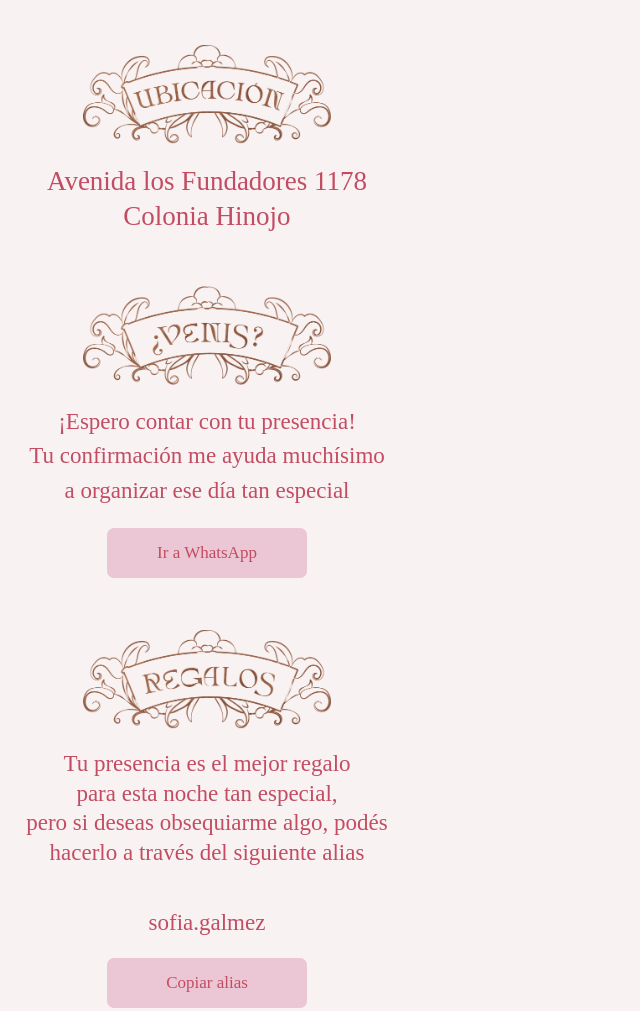
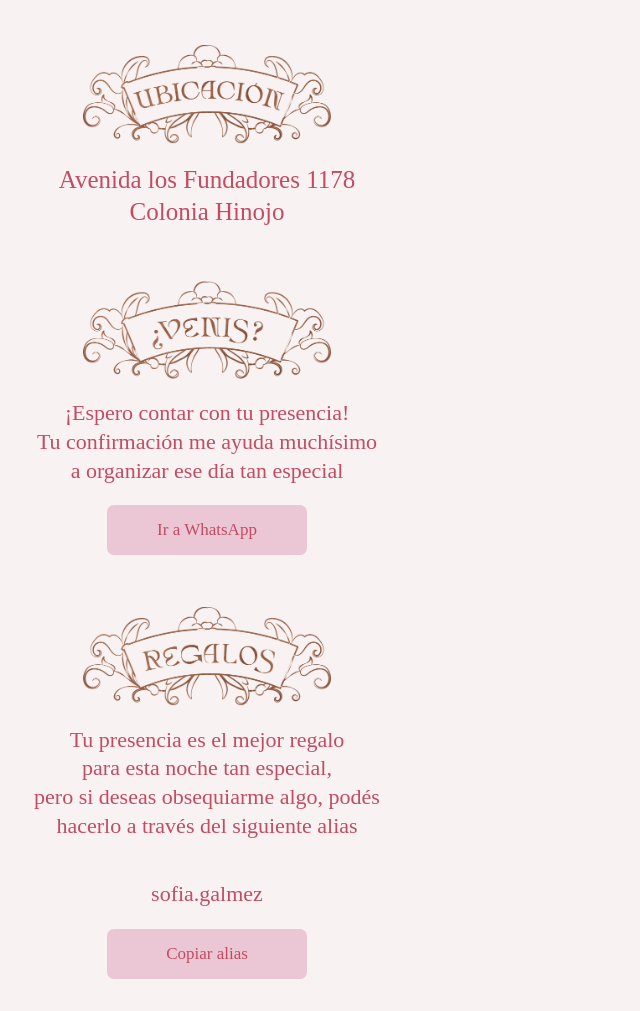
Before and after one commit to CaroArcioni/invitacion-sofi, a website: page index.html in a window 1280 px wide. Shown: the part 2153-3164 px from the top of the page, without its empty margins (0-640 px from the left). Drawn offline with Linux system fonts and the light colour scheme; a web font is replaced by a local one.

Commit message:
ajuste tamaño letra

```diff
--- a/scss/main.scss
+++ b/scss/main.scss
@@ -127,7 +127,7 @@
                 h3 {
                     text-align: center;
                     color: #c34c62;
-                    font-size: 27px;
+                    font-size: 25px;
                     font-weight: lighter;
                     line-height: 1.3;
                     padding: 20px 0 0 0;
@@ -149,8 +149,8 @@
                 p {
                     text-align: center;
                     color: #c34c62;
-                    font-size: 23px;
-                    line-height: 1.5;
+                    font-size: 22px;
+                    line-height: 1.3;
                     font-weight: normal;
                     padding: 20px 0 20px 0;
                 }
@@ -193,7 +193,7 @@
                 p {
                     text-align: center;
                     color: #c34c62;
-                    font-size: 23px;
+                    font-size: 22px;
                     line-height: 1.3;
                     font-weight: normal;
                     padding: 20px 0 20px 0;
```
Also changed, not shown: CSS/style.css.
